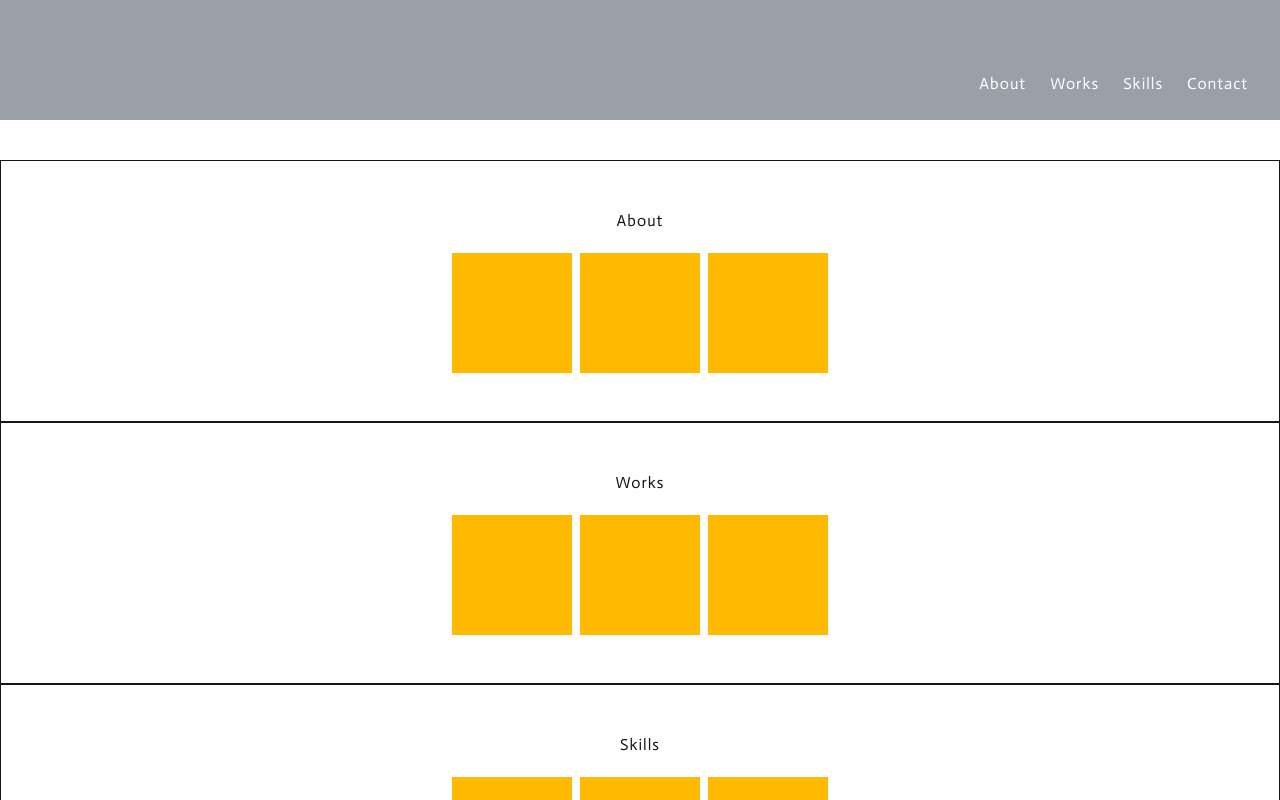
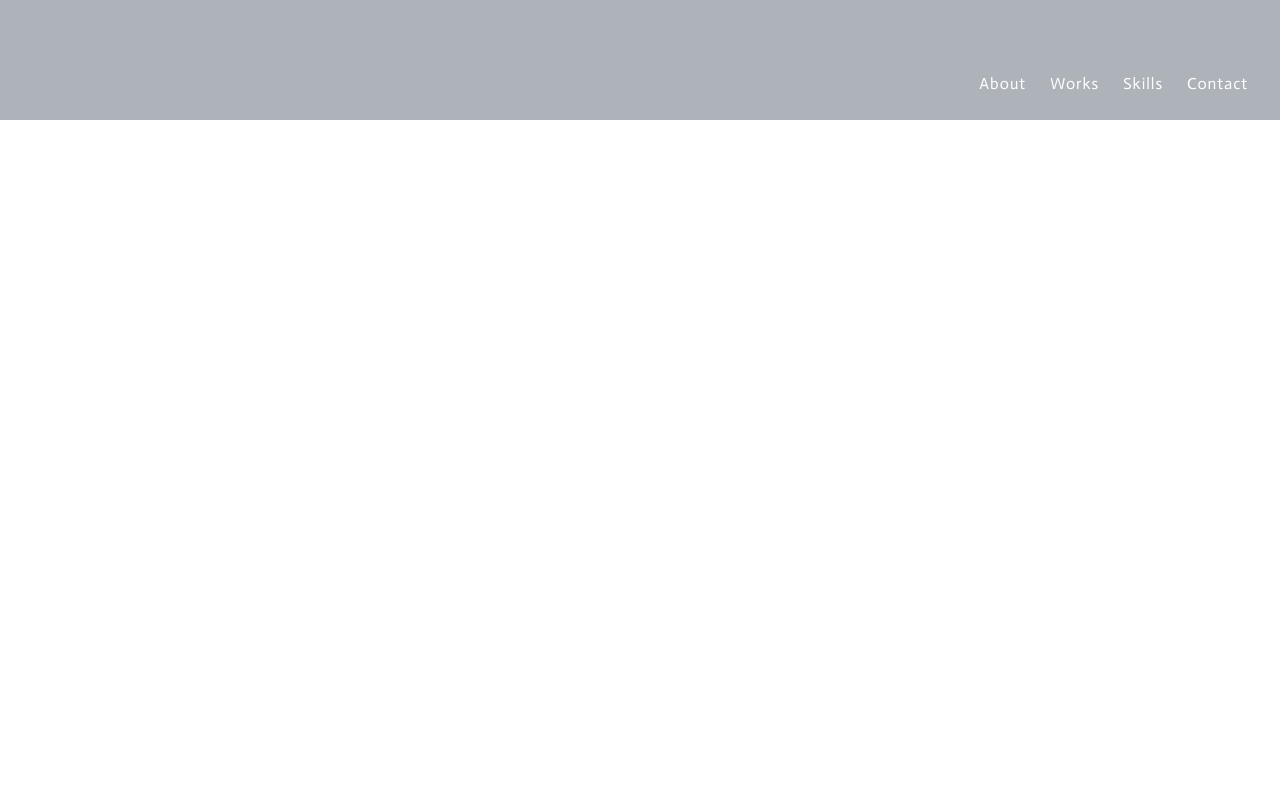
Before and after one commit to Saaka-y/myPortfolio, a Next.js app: page / in a window 1280 px wide. Shown: the top 800 px of the page. Built offline with nearby package versions, Linux system fonts and the light colour scheme.

Commit message:
✨add scroll animation and handling show header

```diff
--- a/src/components/Contents.jsx
+++ b/src/components/Contents.jsx
@@ -1,16 +1,46 @@
 
-import { FadeIn } from "@/components/Motion";
+import { easeIn, motion } from 'motion/react';
+
+const containerVariants = {
+  hidden: { opacity: 0, y: 50 },
+  visible: {
+    opacity: 1,
+    y: 0,
+    transition: {
+      staggerChildren: 0.2,
+      ease: [0.42, 0, 0.58, 1],
+      duration: 0.6,
+    }
+  },
+};
+
+const childVariants = {
+  hidden: { opacity: 0, y: 20 },
+  visible: {
+    opacity: 1,
+    y: 0,
+    transition: {
+      duration: 0.8,
+      ease: [0.42, 0, 0.58, 1], // easeInOutカスタム
+    },
+  },
+};
+
 
 export function Contents({ title, className }) {
   return (
-    <FadeIn
-      className={`${className} flex flex-col gap-3 justify-center items-center text-center border py-12`}>
+    <motion.div
+      variants={containerVariants}
+      initial="hidden"
+      whileInView="visible"
+      viewport={{ once: true, amount: 0.6 }} // amount: 発火位置
+      className={`${className} flex flex-col gap-3 justify-center items-center text-center py-12`}>
       <p className="capitalize pb-2">{title}</p>
-      <div className="flex gap-2">
-        <div className="w-30 h-30 bg-amber-400"></div>
-        <div className="w-30 h-30 bg-amber-400"></div>
-        <div className="w-30 h-30 bg-amber-400"></div>
+      <div className="flex flex-col gap-2">
+        <motion.div variants={childVariants} className="w-30 h-30 bg-amber-400"></motion.div>
+        <motion.div variants={childVariants} className="w-30 h-30 bg-amber-400"></motion.div>
+        <motion.div variants={childVariants} className="w-30 h-30 bg-amber-400"></motion.div>
       </div>
-    </FadeIn>
+    </motion.div>
   );
 }
--- a/src/components/Header.jsx
+++ b/src/components/Header.jsx
@@ -1,13 +1,21 @@
 
 
-export function Header() {
+export function Header({ isShrunk, setIsShrunk }) {
+
+  const handleNavClick = () => {
+    setIsShrunk(true);
+  };
+
+
+
   return (
-    <div className="h-20 fixed w-full flex justify-center items-center md:h-30  md:justify-end md:items-end bg-gray-700/50 ">
+    <div
+      className={`${ isShrunk ? "h-30 " : "h-screen" } fixed w-full flex justify-center items-center md:h-30  md:justify-end md:items-end bg-gray-700/40`}>
       <nav className="flex gap-6 text-sm lg:text-base text-white md:pr-6 md:pb-4 lg:pr-8 lg:pb-6">
-        <a href="#about" >About</a>
-        <a href="#works" >Works</a>
-        <a href="#skills" >Skills</a>
-        <a href="#contact" >Contact</a>
+        <a href="#about" onClick={handleNavClick}>About</a>
+        <a href="#works" onClick={handleNavClick}>Works</a>
+        <a href="#skills" onClick={handleNavClick}>Skills</a>
+        <a href="#contact"onClick={handleNavClick} >Contact</a>
       </nav>
     </div>
   );
--- a/src/components/Motion.jsx
+++ b/src/components/Motion.jsx
@@ -1,46 +1,46 @@
 
-// refered to https://zenn.dev/shouta0715/articles/dd1c8665d4bf12 for scroll animation
-'use client';
+// // refered to https://zenn.dev/shouta0715/articles/dd1c8665d4bf12 for scroll animation
+// 'use client';
 
-import { motion, useReducedMotion } from 'motion/react';
-import { createContext, useContext } from 'react';
+// import { motion, useReducedMotion } from 'motion/react';
+// import { createContext, useContext } from 'react';
 
-const StaggerContext = createContext(false);
-const viewport = { once: true, margin: '0px 0px -120px' };
+// const StaggerContext = createContext(false);
+// const viewport = { once: true, margin: '0px 0px -120px' };
 
-export function FadeIn({ children, ...props }) {
-  const shouldReduceMotion = useReducedMotion();
-  const isStagger = useContext(StaggerContext);
+// export function FadeIn({ children, ...props }) {
+//   const shouldReduceMotion = useReducedMotion();
+//   const isStagger = useContext(StaggerContext);
 
-  return (
-    <motion.div
-      transition={{ duration: 0.5 }}
-      variants={{
-        hidden: { opacity: 0, y: shouldReduceMotion ? 0 : 20 },
-        visible: { opacity: 1, y: 0 },
-      }}
-      {...(!isStagger
-        ? { initial: 'hidden', whileInView: 'visible', viewport }
-        : {})}
-      {...props}
-    >
-      {children}
-    </motion.div>
-  );
-}
+//   return (
+//     <motion.div
+//       transition={{ duration: 0.5 }}
+//       variants={{
+//         hidden: { opacity: 0, y: shouldReduceMotion ? 0 : 20 },
+//         visible: { opacity: 1, y: 0 },
+//       }}
+//       {...(!isStagger
+//         ? { initial: 'hidden', whileInView: 'visible', viewport }
+//         : {})}
+//       {...props}
+//     >
+//       {children}
+//     </motion.div>
+//   );
+// }
 
-export function FadeInWithStagger({ children, slow = false, speed, ...props }) {
-  return (
-    <StaggerContext.Provider value={true}>
-      <motion.div
-        initial="hidden"
-        whileInView="visible"
-        viewport={viewport}
-        transition={{ staggerChildren: speed ?? (slow ? 0.2 : 0.1) }}
-        {...props}
-      >
-        {children}
-      </motion.div>
-    </StaggerContext.Provider>
-  );
-}
+// export function FadeInWithStagger({ children, slow = false, speed, ...props }) {
+//   return (
+//     <StaggerContext.Provider value={true}>
+//       <motion.div
+//         initial="hidden"
+//         whileInView="visible"
+//         viewport={viewport}
+//         transition={{ staggerChildren: speed ?? (slow ? 0.2 : 0.1) }}
+//         {...props}
+//       >
+//         {children}
+//       </motion.div>
+//     </StaggerContext.Provider>
+//   );
+// }
--- a/src/pages/index.jsx
+++ b/src/pages/index.jsx
@@ -1,13 +1,19 @@
 import { Contents } from "@/components/Contents";
 import { Header } from "@/components/Header"
-import { FadeInWithStagger } from "@/components/Motion";
+import { useState } from "react";
 
 export default function Home() {
+
+  const [isShrunk, setIsShrunk] = useState(false); //header の状態
+
   return (
     <>
-      <Header />
-      <div className="flex flex-col gap-12">
-        <FadeInWithStagger>
+      <Header
+        isShrunk={isShrunk}
+        setIsShrunk={setIsShrunk}
+      />
+
+      { !isShrunk ? null : (<div className="flex flex-col gap-12">
           <Contents
             title="about"
             className="mt-30 md:mt-40"
@@ -15,8 +21,7 @@ export default function Home() {
           <Contents title="works" id="works" />
           <Contents title="skills" id="skills" />
           <Contents title="contact" id="contact" />
-        </FadeInWithStagger>
-      </div>
+      </div>) }
     </>
   );
 }
```
